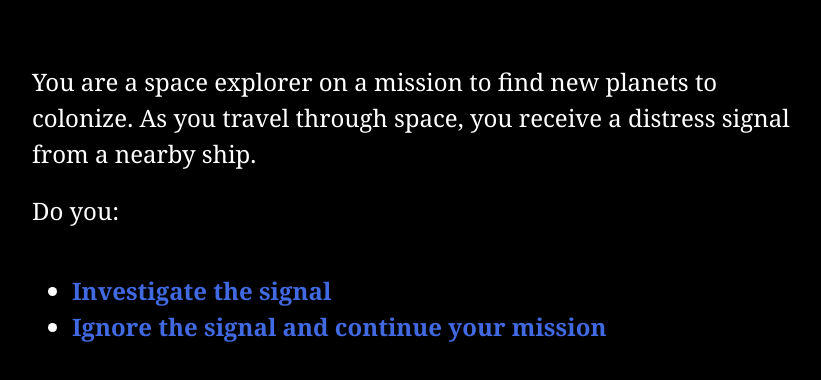
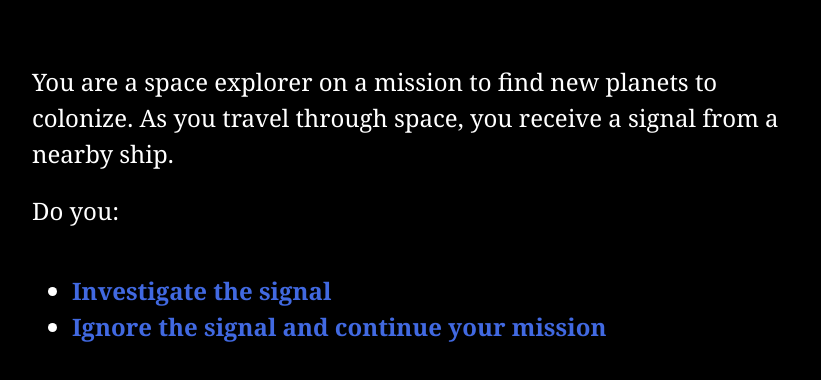
Before and after one commit to blidau/digital-writing-twine-2023, a plain HTML site: page index.html in a window 1280 px wide. Shown: the whole page, without its empty margins (224-1045 px from the left). Drawn offline with Linux system fonts and the light colour scheme.

Commit message:
Update index.html

```diff
--- a/index.html
+++ b/index.html
@@ -9,7 +9,7 @@
 </head>
 <body>
 <tw-story><noscript><tw-noscript>JavaScript needs to be enabled to play Space explorer.</tw-noscript></noscript></tw-story>
-<tw-storydata name="Space explorer" startnode="1" creator="Twine" creator-version="2.6.2" format="Harlowe" format-version="3.3.5" ifid="9B3D6521-2D1E-414D-B9D3-E50AFF88FF3F" options="" tags="" zoom="1" hidden><style role="stylesheet" id="twine-user-stylesheet" type="text/twine-css"></style><script role="script" id="twine-user-script" type="text/twine-javascript"></script><tw-passagedata pid="1" name="Distress signal" tags="" position="625,300" size="100,100">You are a space explorer on a mission to find new planets to colonize. As you travel through space, you receive a distress signal from a nearby ship.
+<tw-storydata name="Space explorer" startnode="1" creator="Twine" creator-version="2.6.2" format="Harlowe" format-version="3.3.5" ifid="9B3D6521-2D1E-414D-B9D3-E50AFF88FF3F" options="" tags="" zoom="1" hidden><style role="stylesheet" id="twine-user-stylesheet" type="text/twine-css"></style><script role="script" id="twine-user-script" type="text/twine-javascript"></script><tw-passagedata pid="1" name="Distress signal" tags="" position="625,300" size="100,100">You are a space explorer on a mission to find new planets to colonize. As you travel through space, you receive a signal from a nearby ship.
 
 Do you:
 
```
